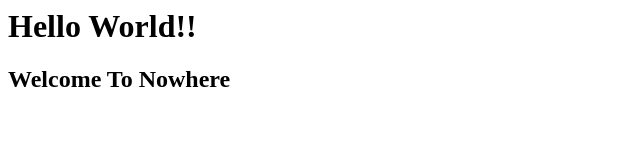
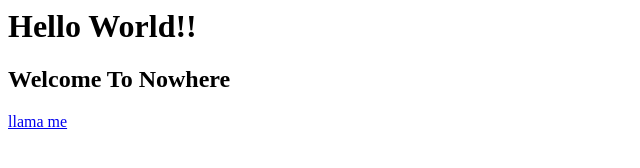
Before and after one commit to intralanman/intralanman.github.io, a plain HTML site: page index.html in a window 1280 px wide. Shown: the full height of the page, 0-640 px from the left. Drawn offline with Linux system fonts and the light colour scheme.

Commit message:
add a link

```diff
--- a/index.html
+++ b/index.html
@@ -1,2 +1,3 @@
 <h1>Hello World!!</h1>
 <h2>Welcome To Nowhere</h2>
+<a href="/twilio/CallMyCell.xml">llama me</a>
```
